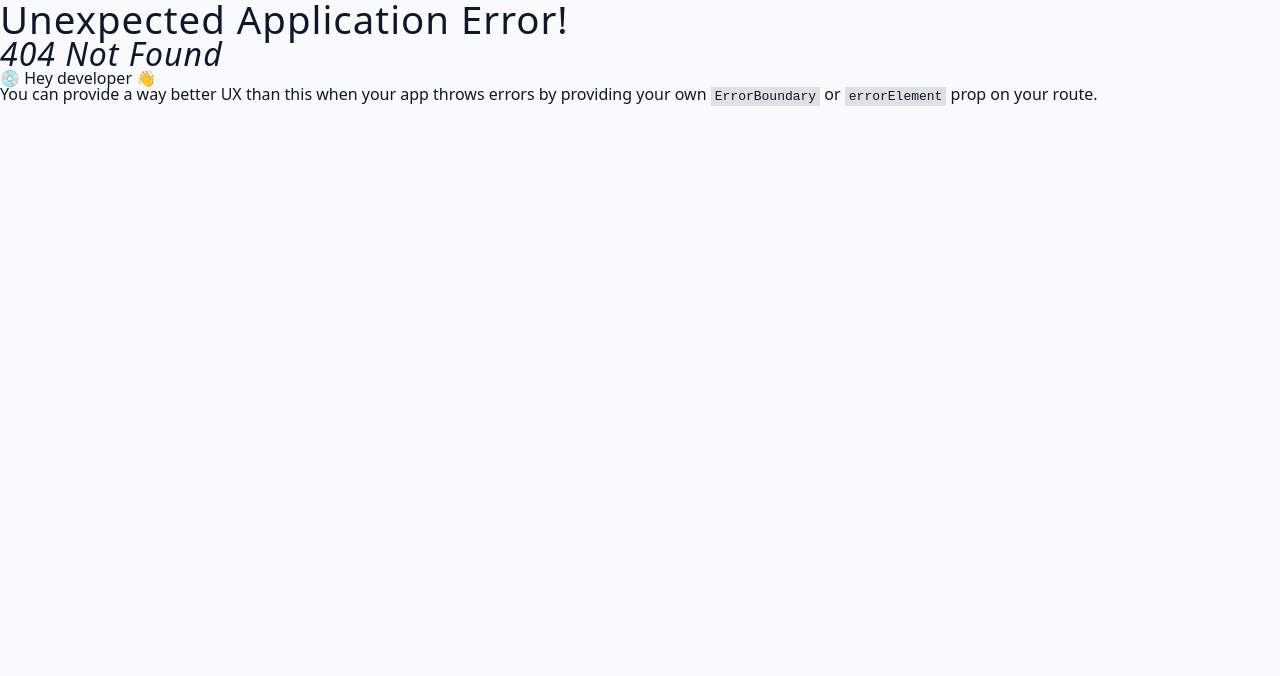
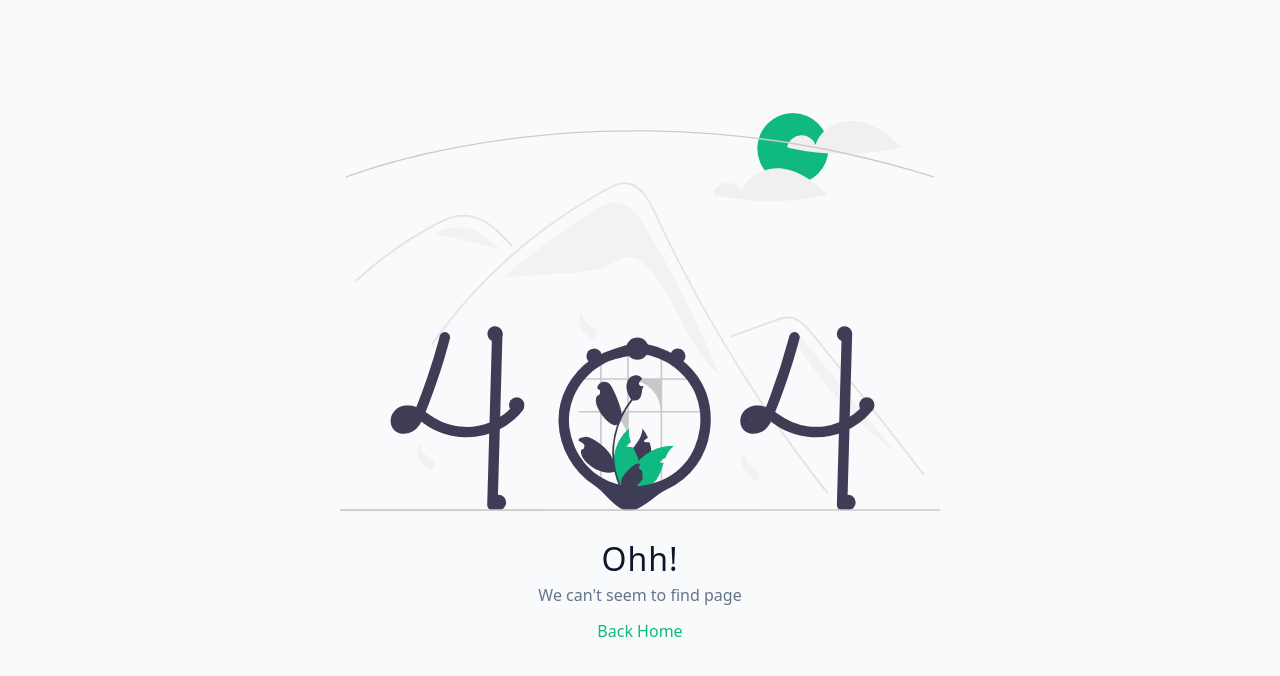
Before and after one commit to adityapatidar31/cocktail-compass-react, a React (Vite) app: page /cocktail/1 in a window 1280 px wide. Before the commit this address had no page. Shown: the top 676 px of the page. Built offline with nearby package versions, Linux system fonts and the light colour scheme.

Commit message:
crete error page for 404 error and add error handling

```diff
--- a/src/App.jsx
+++ b/src/App.jsx
@@ -12,6 +12,7 @@ const router = createBrowserRouter([
   {
     path: "/",
     element: <HomeLayout />,
+    errorElement: <Error />,
     children: [
       {
         path: "/about",
@@ -20,10 +21,6 @@ const router = createBrowserRouter([
       {
         path: "/cocktail",
         element: <Cocktail />,
-      },
-      {
-        path: "/error",
-        element: <Error />,
       },
       {
         index: true,
--- a/src/pages/Error.jsx
+++ b/src/pages/Error.jsx
@@ -1,5 +1,28 @@
+import { Link, useRouteError } from "react-router-dom";
+import Wrapper from "../assets/wrappers/ErrorPage";
+import img from "../assets/not-found.svg";
 function Error() {
-  return <div>Error</div>;
+  const error = useRouteError();
+  console.log(error);
+  if (error.status === 404) {
+    return (
+      <Wrapper>
+        <div>
+          <img src={img} alt="not found" />
+          <h3>Ohh!</h3>
+          <p>We can&apos;t seem to find page </p>
+          <Link to="/">back home</Link>
+        </div>
+      </Wrapper>
+    );
+  }
+  return (
+    <Wrapper>
+      <div>
+        <h3>something went wrong</h3>
+      </div>
+    </Wrapper>
+  );
 }
 
 export default Error;
--- a/src/pages/HomeLayout.jsx
+++ b/src/pages/HomeLayout.jsx
@@ -1,11 +1,13 @@
-import { Link, Outlet } from "react-router-dom";
+import { Outlet } from "react-router-dom";
 import Navbar from "../components/Navbar";
 
 function HomeLayout() {
   return (
     <>
       <Navbar />
-      <Outlet />
+      <section className="page">
+        <Outlet />
+      </section>
     </>
   );
 }
```
